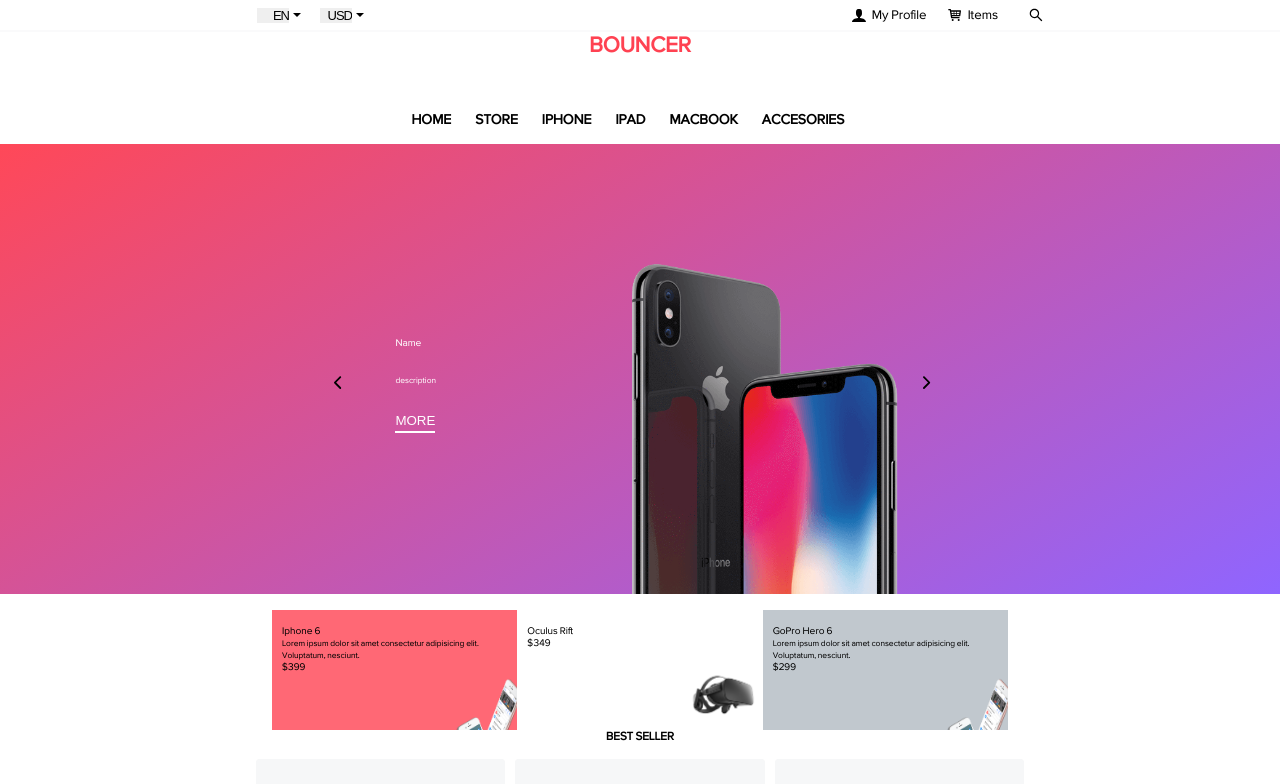
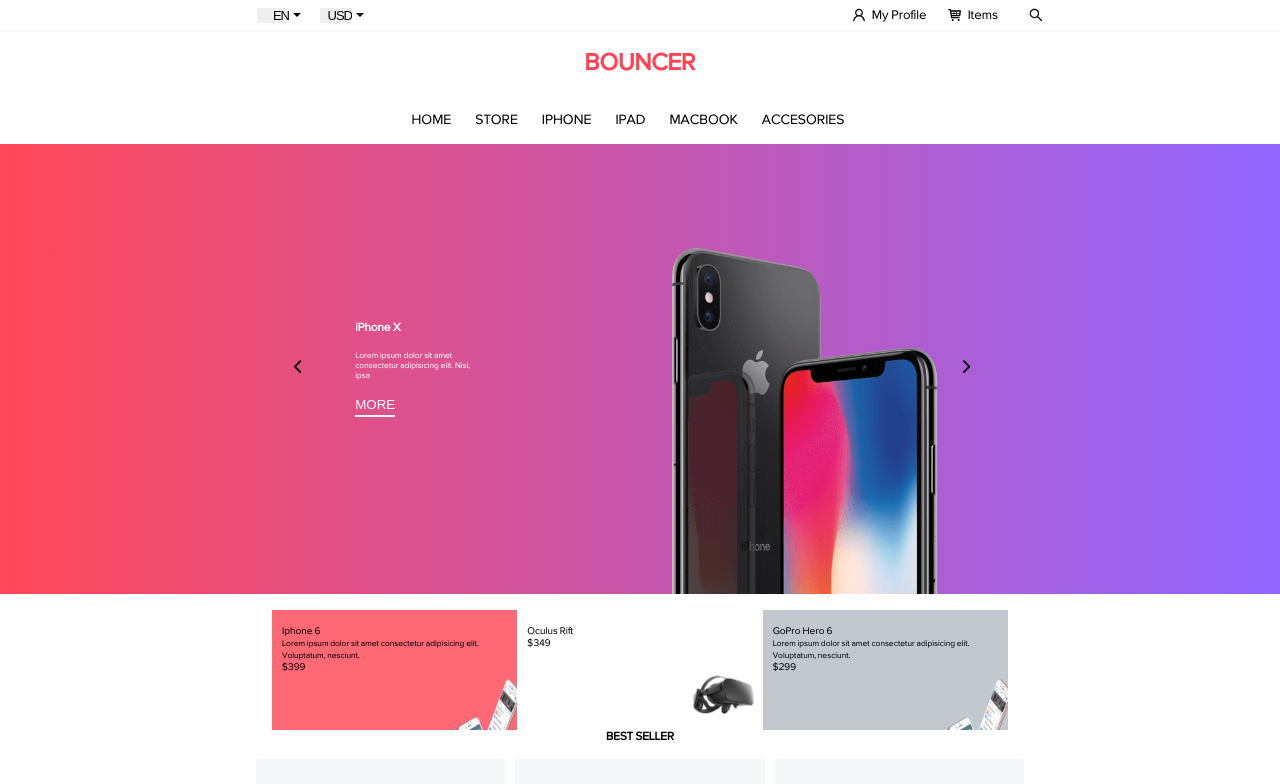
Before and after one commit to Alexkings47/Bouncer, a React (Create React App) app: page / in a window 1280 px wide. Shown: the top 784 px of the page. Built offline with nearby package versions, Linux system fonts and the light colour scheme.

Commit message:
updated carousel slide

```diff
--- a/src/components/Carousel.js
+++ b/src/components/Carousel.js
@@ -1,27 +1,49 @@
 import React from "react";
 import styled from "styled-components";
 import { IoIosArrowForward, IoIosArrowBack } from "react-icons/io";
+import { CarouselImage } from "./Data";
 
 const Carousel = () => {
+  const [slide, setSlide] = React.useState(0);
 
-    function next(){
+  function prev() {
+    setSlide((prevSlide) => {
+      if (prevSlide === 0) {
+        return prevSlide;
+      } else {
+        return prevSlide - 1;
+      }
+    });
+  }
 
-    }
+  function next() {
+    setSlide((prevSlide) => {
+      if (prevSlide < CarouselImage.length) {
+        return prevSlide + 1;
+      } else {
+        return prevSlide -1;
+      }
+    });
+  }
+
   return (
     <StyledDiv className="full-width">
-      <div className="left-content">
-        <button className="icon-left" onClick={next}>
+      <div className="content">
+        <button className="icon" onClick={prev}>
           <IoIosArrowBack />
         </button>
         <div className="info">
-          <p>Name</p>
-          <small>description</small>
+          <h3>{CarouselImage[slide].name}</h3>
+          <small>{CarouselImage[slide].desc}</small>
           <button>more</button>
         </div>
       </div>
-      <div className="right-content">
-        <img src={require("../images/iphone1.png")} alt="carousel" />
-        <button className="icon-right" onClick={next}>
+      <div className="content">
+        <img
+          src={require(`../images/${CarouselImage[slide].imgUrl}`)}
+          alt="carousel"
+        />
+        <button className="icon" onClick={next}>
           <IoIosArrowForward />
         </button>
       </div>
@@ -32,19 +54,21 @@ const Carousel = () => {
 export default Carousel;
 const StyledDiv = styled.div`
   height: 450px;
-  padding: 2rem 2rem 0 2rem;
-  background: linear-gradient(150deg, #ff4858, #8f65ff);
+  background: linear-gradient(to right, #ff4858, #8f65ff);
+  overflow: hidden;
   display: flex;
-  position: relative;
-  justify-content: center;
+  justify-content: space-between;
   align-items: center;
-  overflow: hidden;
+  padding: 2rem 18rem;
 
-  .left-content {
+  @media (max-width: 800px) {
+    padding: 2rem 5rem;
+  }
+
+  .content {
     display: flex;
     align-items: center;
   }
-
   .info {
     display: flex;
     flex-direction: column;
@@ -66,22 +90,28 @@ const StyledDiv = styled.div`
     height: 25rem;
     margin-top: 3.5rem;
   }
-  .icon-left {
+  .icon {
     margin-right: 1rem;
     font-size: 1.2rem;
-  }
-  .icon-right {
-    margin-right: 1rem;
-    font-size: 1.2rem;
-  }
-
-  .right-content {
-    display: flex;
-    align-items: center;
+    background: none;
+    border: none;
   }
 
   button {
     border: none;
     background: transparent;
   }
+  button > *:hover {
+    transform: scale(1.2);
+  }
+  @keyframes transit {
+    from {
+      /* display: none; */
+      background-color: green;
+    }
+    to {
+      /* display: flex; */
+      background-color: white;
+    }
+  }
 `;
--- a/src/components/Data.js
+++ b/src/components/Data.js
@@ -8,3 +8,16 @@ export const Data = [
   { title: "Apple Macbook Pro", price: 499, imgUrl: "laptop.png" },
   { title: "Apple Macbook Pro", price: 499, imgUrl: "laptop.png" },
 ];
+
+export const CarouselImage = [
+  {
+    name: "iPhone X",
+    desc: "Lorem ipsum dolor sit amet consectetur adipisicing elit. Nisi, ipsa",
+    imgUrl: "iphone1.png",
+  },
+  {
+    name: "iPhone 6s",
+    desc: "Lorem ipsum dolor sit amet consectetur adipisicing elit. Nisi, ipsa",
+    imgUrl: "iPhone6plus.png",
+  },
+];
--- a/src/components/Sections/Navbar.js
+++ b/src/components/Sections/Navbar.js
@@ -24,8 +24,9 @@ const StyledNav = styled.nav`
   height: 7rem;
   text-transform: uppercase;
   margin: 0 auto;
-  font-weight: 600;
-  padding-bottom: 1rem;
+  font-weight: 400;
+  font-size: 12px;
+  padding: 1rem 0;
   grid-column: 2/5;
   grid-row: 2/3;
 
@@ -34,7 +35,7 @@ const StyledNav = styled.nav`
   justify-content: space-between;
   align-items: center;
 
-  & > ul {
+  ul {
     display: flex;
     justify-content: space-between;
     align-items: center;
@@ -55,9 +56,7 @@ const StyledNav = styled.nav`
 
   h2 {
     color: #ff4252;
-    font-size: 22px;
+    font-size: 24px;
     font-weight: 700;
   }
-
-
 `;
--- a/src/components/Sections/Userinfo.js
+++ b/src/components/Sections/Userinfo.js
@@ -1,6 +1,5 @@
 import React from "react";
-import { AiOutlineSearch } from "react-icons/ai";
-import { ImUser } from "react-icons/im";
+import { AiOutlineSearch, AiOutlineUser } from "react-icons/ai";
 import styled from "styled-components";
 import { TiShoppingCart } from "react-icons/ti";
 import { IoMdArrowDropdown } from "react-icons/io";
@@ -29,7 +28,7 @@ const Userinfo = () => {
       </div>
       <div className="user-right">
         <div className="userData">
-          <ImUser className="icon white" /> <span>My Profile</span>
+          <AiOutlineUser className="icon white" /> <span>My Profile</span>
         </div>
         <div className="userData">
           <TiShoppingCart className="icon" /> <span>items</span>
--- a/src/components/Star.js
+++ b/src/components/Star.js
@@ -1,23 +1,21 @@
-import React from 'react'
-import styled from 'styled-components';
+import React from "react";
+import styled from "styled-components";
 import { AiFillStar } from "react-icons/ai";
 
 const Star = () => {
-    const [isClicked, setIsClicked] = React.useState(false);
+  const [isClicked, setIsClicked] = React.useState(false);
 
-    function fill() {
-      setIsClicked(!isClicked);
-    }
+  function fill() {
+    setIsClicked(!isClicked);
+  }
   return (
+    <StyledButton onClick={fill} isClicked={isClicked}>
+      <AiFillStar className="icon" />
+    </StyledButton>
+  );
+};
 
-      <StyledButton onClick={fill} isClicked={isClicked}>
-        <AiFillStar class="icon" />
-      </StyledButton>
-
-  );
-}
-
-export default Star
+export default Star;
 
 const StyledButton = styled.button`
   .icon {
```
